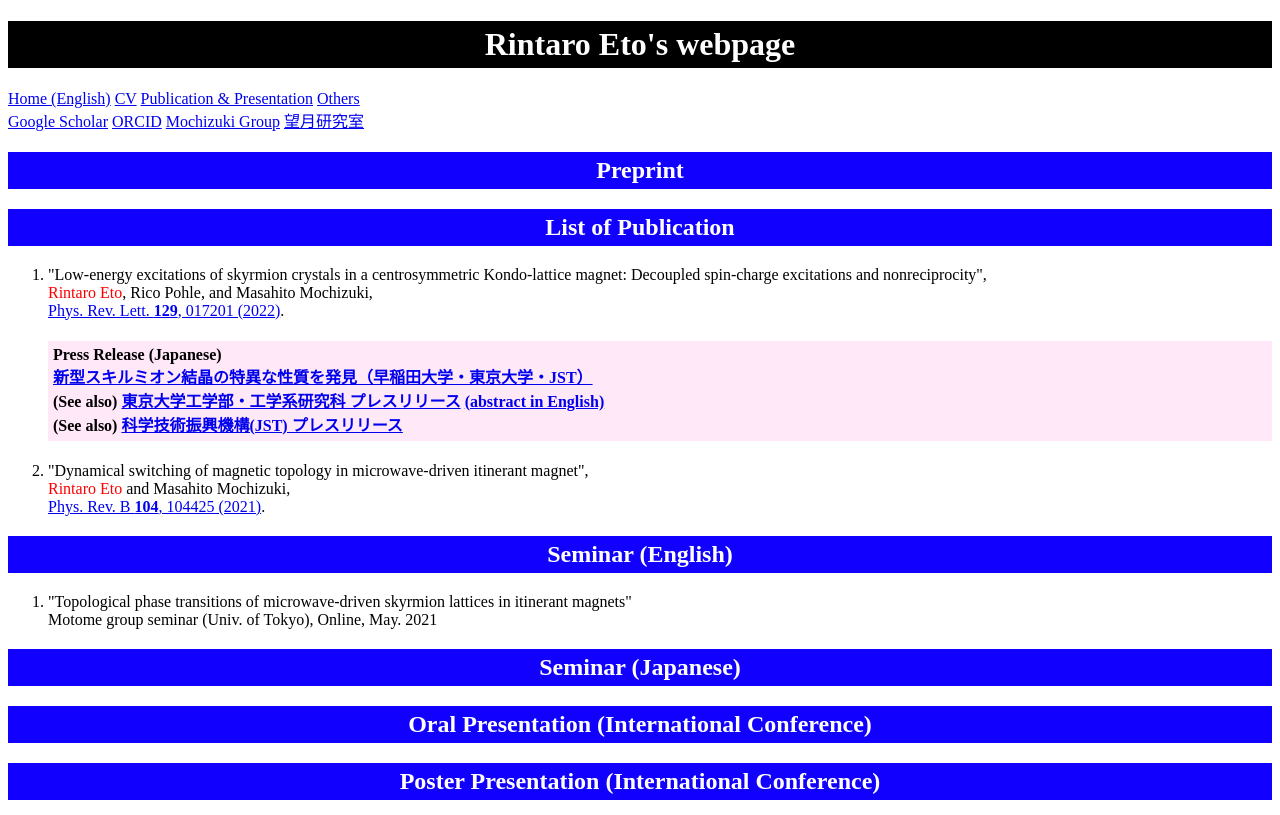
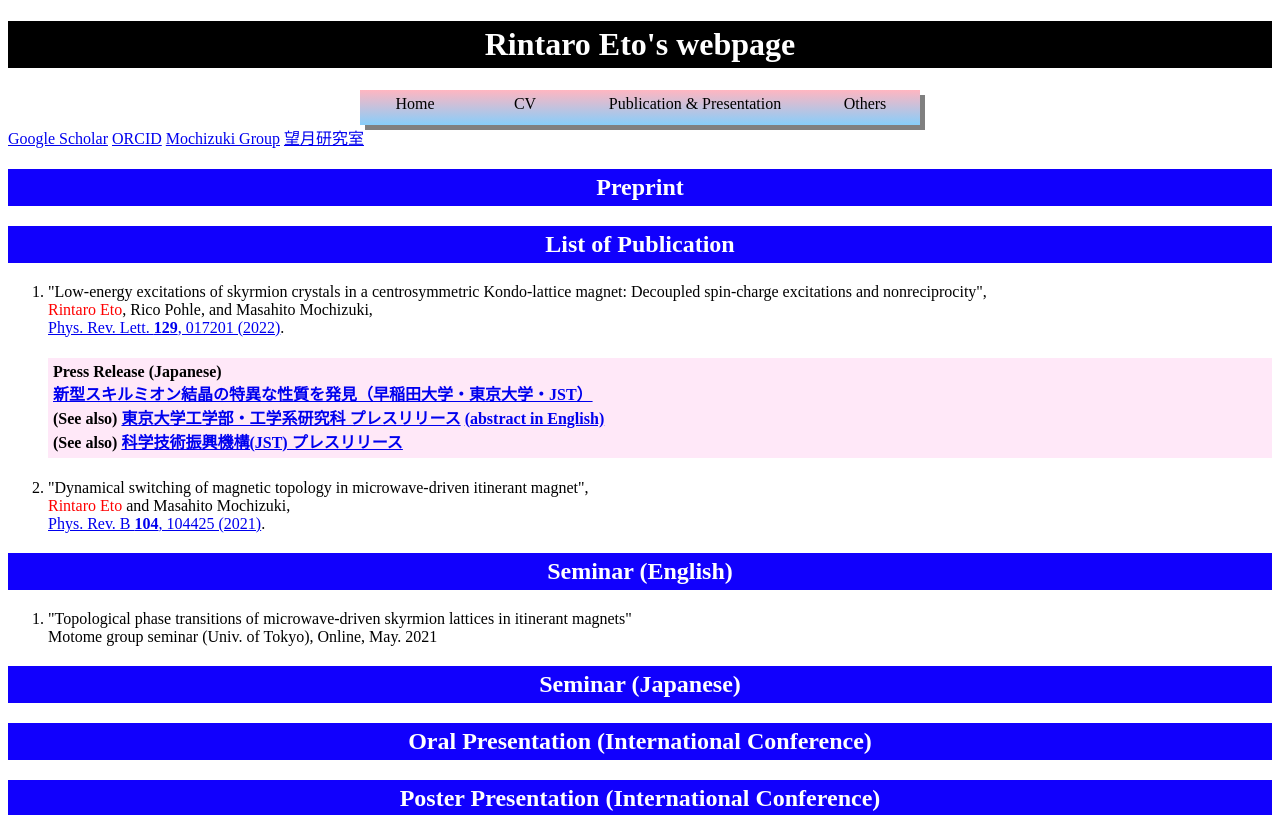
Before and after one commit to rintaro-qsk/WebpageRE, a plain HTML site: page publications.html in a window 1280 px wide. Shown: the top 815 px of the page. Drawn offline with Linux system fonts and the light colour scheme.

Commit message:
Update publications.html

```diff
--- a/publications.html
+++ b/publications.html
@@ -7,10 +7,12 @@
     </head>
     <body>
         <h1><center>Rintaro Eto's webpage</center></h1>
-        <a href="https://rintaro-qsk.github.io/WebpageRE/index.html">Home (English)</a>
-        <a href="https://rintaro-qsk.github.io/WebpageRE/CV.html">CV</a>
-        <a href="https://rintaro-qsk.github.io/WebpageRE/publications.html">Publication & Presentation</a>
-        <a href="https://rintaro-qsk.github.io/WebpageRE/others.html">Others</a><br>
+        <div>
+            <a href="https://rintaro-qsk.github.io/WebpageRE/index.html" class="btn11">Home</a>
+            <a href="https://rintaro-qsk.github.io/WebpageRE/CV.html" class="btn12">CV</a>
+            <a href="https://rintaro-qsk.github.io/WebpageRE/publications.html" class="btn13">Publication & Presentation</a>
+            <a href="https://rintaro-qsk.github.io/WebpageRE/others.html" class="btn14">Others</a><br>
+        </div>
         <a href="https://scholar.google.co.jp/citations?user=NZd_6qMAAAAJ&hl=ja&oi=ao" target="_blank">Google Scholar</a>
         <a href="https://orcid.org/0000-0001-8833-1311" target="_blank">ORCID</a>
         <a href="http://www.f.waseda.jp/masa_mochizuki/indexE.html" target="_blank">Mochizuki Group</a>
```
